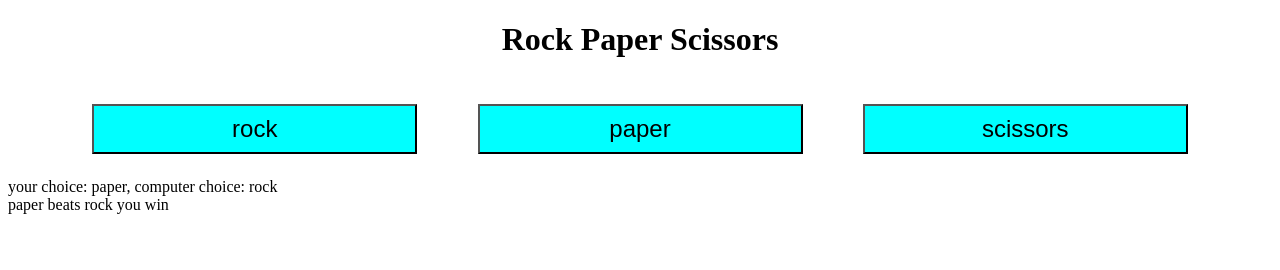
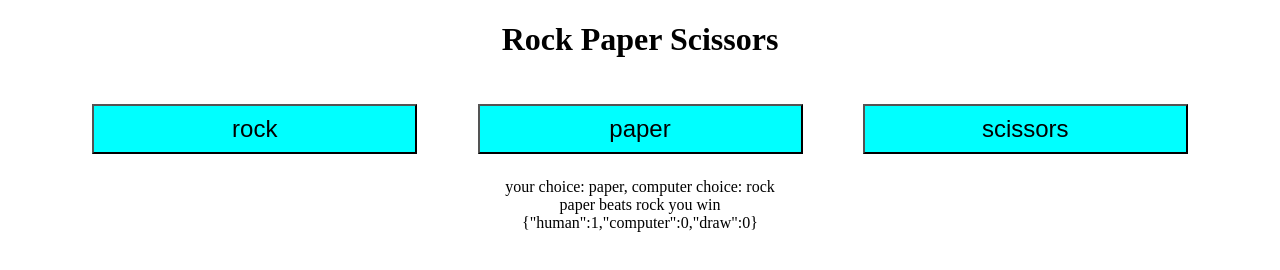
Before and after one commit to veen-git/RPS, a plain HTML site: page index.html in a window 1280 px wide. Both pictures are taken after a click on the element "rock paper scissors". Drawn offline with Linux system fonts and the light colour scheme.

Commit message:
Align  text to centre

```diff
--- a/script.js
+++ b/script.js
@@ -4,7 +4,6 @@ function getComputerChoice() {
     if (i <= 0.33) {
         return "rock";
     }
-
     else if (i > 0.33 && i <= 0.66) {
         return "scissors";
     }
@@ -13,43 +12,42 @@ function getComputerChoice() {
     }
 }
 
-function updateRound(text1, text2) {
+function updateRound(text1, text2, text3) {
     document.getElementById("Div1").textContent = text1;
     document.getElementById("Div2").textContent = text2;
-
+    document.getElementById("Div3").textContent = text3;
 }
 
-
 function game (computerChoice,humanChoice) {
-
     let win = (computerChoice=="rock")?"paper": (computerChoice=="paper")?"scissors":"rock";
     let choiceText = `your choice: ${humanChoice}, computer choice: ${computerChoice}`;
-    let pickWinner = (win == humanChoice)?"human":(humanChoice==computerChoice)?"draw":"computer"
-    console.log(pickWinner);
+    let pickWinner = (win == humanChoice)?"human":(humanChoice==computerChoice)?"draw":"computer";
     let winStatement = (win == humanChoice)?`${humanChoice} beats ${computerChoice} you win`:(humanChoice==computerChoice)?"its a draw":
     `${computerChoice} beats ${humanChoice}, computer wins`;
     scores[pickWinner]+=1;
-    updateRound(choiceText,winStatement);
-
+    updateRound(choiceText,winStatement,JSON.stringify(scores));
 }
 
 let scores={"human":0, "computer":0, "draw":0};
 
 const newDiv = document.createElement("div");
 newDiv.setAttribute("id", "Div1");
-document.body.appendChild(newDiv)
+document.body.appendChild(newDiv);
+newDiv.style.textAlign = "center";
 const result = document.createElement("div");
 result.setAttribute("id", "Div2");
-document.body.appendChild(result)
+document.body.appendChild(result);
+result.style.textAlign = "center";
+const score = document.createElement("div");
+score.setAttribute("id", "Div3");
+document.body.appendChild(score);
+score.style.textAlign = "center";
+
 
 const btn = document.querySelector(".buttonContainer");
 btn.addEventListener("click", (event) => {
-
     let target = event.target;
-    let humanChoice = target.id
-    let computerSelection = getComputerChoice()
-
-
+    let humanChoice = target.id;
+    let computerSelection = getComputerChoice();
     game(computerSelection,humanChoice);
-
 })
--- a/style.css
+++ b/style.css
@@ -1,3 +1,6 @@
+.body{
+    display: flex;
+}
 .heading{
     text-align: center;
 }
```
